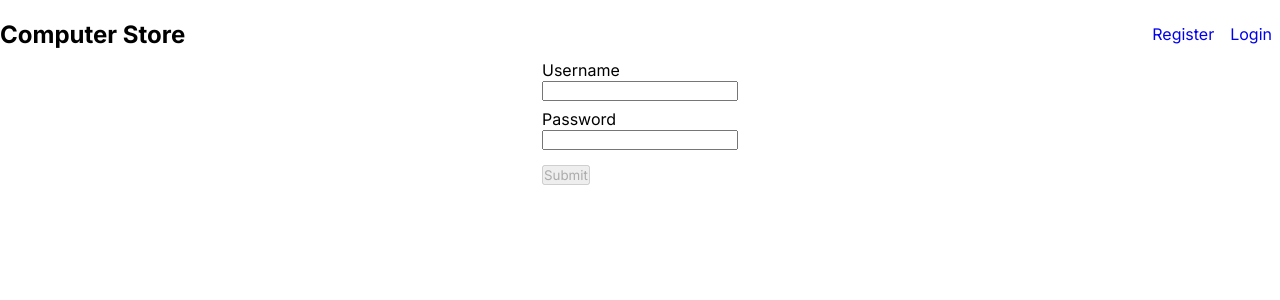
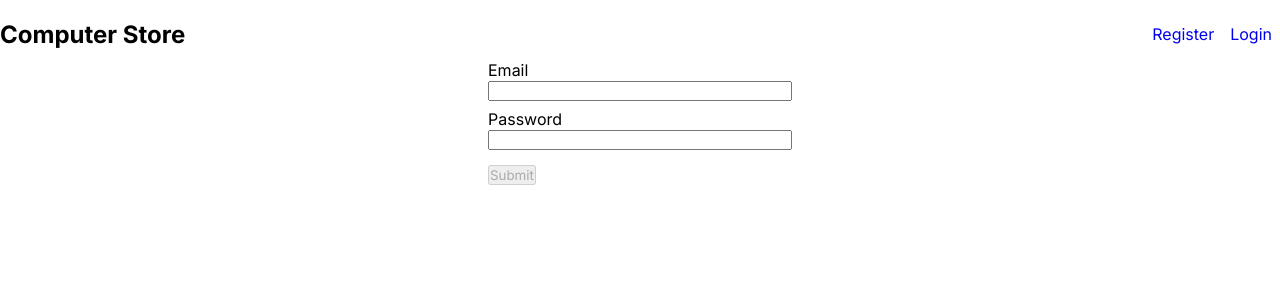
Before and after one commit to peteryn/ComputerStoreFrontend, an Angular app: page /register in a window 1280 px wide. Shown: the top 300 px of the page. Built offline with nearby package versions, Linux system fonts and the light colour scheme.

Commit message:
Add email validation

```diff
--- a/src/app/register/register.component.css
+++ b/src/app/register/register.component.css
@@ -1,6 +1,10 @@
 form {
     max-width: fit-content;
     margin: auto;
+}
+
+input {
+    width: 300px;
 }
 
 label {
--- a/src/app/register/register.component.html
+++ b/src/app/register/register.component.html
@@ -1,11 +1,29 @@
 <form (ngSubmit)="onSubmit()" #registerForm="ngForm">
 	<div class="form-group">
-		<label for="username">Username</label>
-		<input type="text" id="username" required [(ngModel)]="model.username" name="username" />
+		<label for="username">Email</label>
+		<input
+			type="email"
+			id="email"
+			required
+			pattern="[a-z0-9._%+-]+@[a-z0-9.-]+\.[a-z]{2,4}$"
+			[(ngModel)]="model.username"
+			name="email"
+			#emailField="ngModel"
+		/>
+		<div *ngIf="emailField.invalid && emailField.touched">
+			<span *ngIf="emailField.hasError('required')">Email is required.</span>
+			<span *ngIf="emailField.hasError('pattern')">Please enter a valid email address.</span>
+		</div>
 	</div>
 	<div class="form-group">
 		<label for="password">Password</label>
-		<input type="password" id="password" required [(ngModel)]="model.password" name="username" />
+		<input
+			type="password"
+			id="password"
+			required
+			[(ngModel)]="model.password"
+			name="username"
+		/>
 	</div>
 	<button type="submit" [disabled]="!registerForm.form.valid">Submit</button>
 </form>
--- a/src/app/register/register.component.ts
+++ b/src/app/register/register.component.ts
@@ -2,11 +2,12 @@ import { Component, inject } from '@angular/core';
 import { User } from '../user';
 import { FormsModule } from '@angular/forms';
 import { HttpClient } from '@angular/common/http';
+import { CommonModule } from '@angular/common';
 
 @Component({
 	selector: 'app-register',
 	standalone: true,
-	imports: [FormsModule],
+	imports: [FormsModule, CommonModule],
 	templateUrl: './register.component.html',
 	styleUrl: './register.component.css',
 })
@@ -17,8 +18,6 @@ export class RegisterComponent {
 
 	submitted = false;
 
-	baseURL = 'localhost:8080';
-
 	onSubmit() {
 		this.submitted = true;
 		this.http.post('/api/register', this.model).subscribe((res) => {
```
